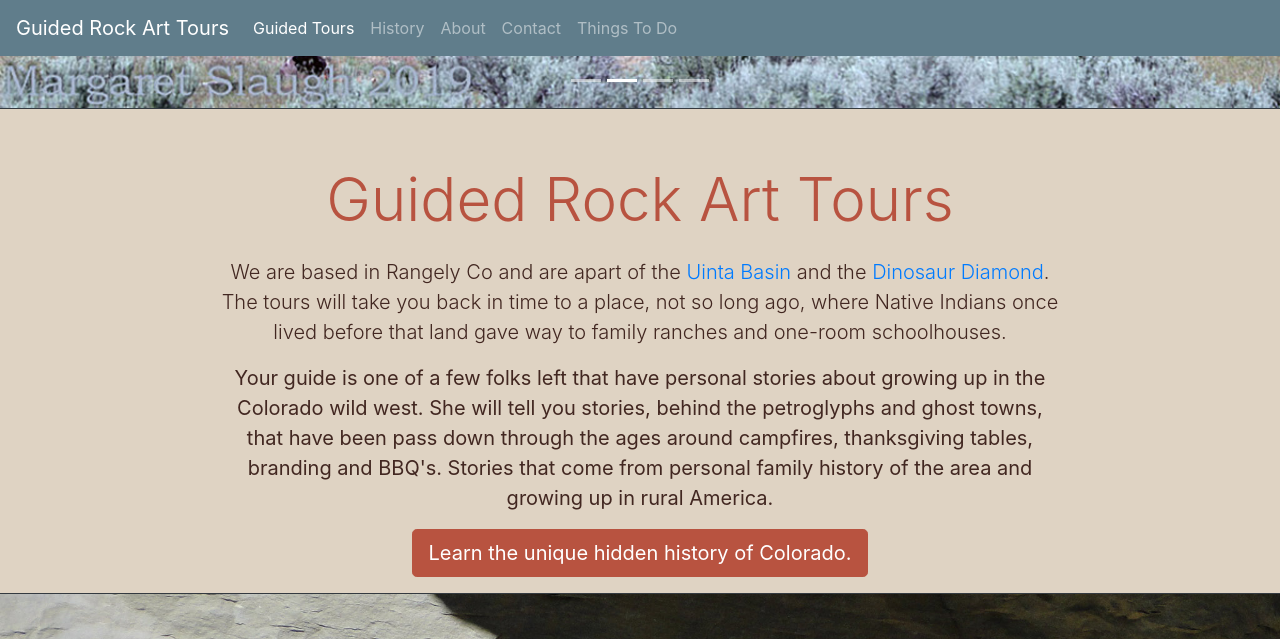
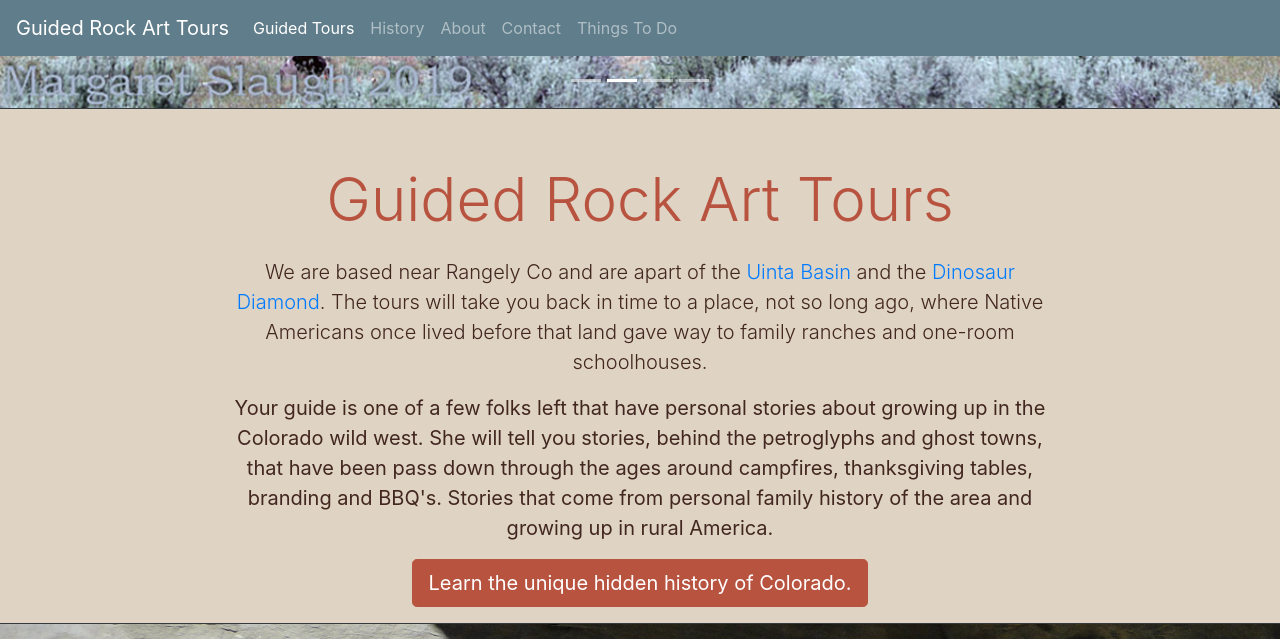
Before and after one commit to Clients/CPDTRockArtTours, a Jekyll site: the page built from index.html, in a window 1280 px wide and 900 px high, scrolled down 504 px, cut to the strip 0-639 px from the top of the window. Built offline with Jekyll 4.4.1, drawn with Linux system fonts in a browser that asks for light colours; nearby versions of some CDN libraries.

Commit message:
update content

```diff
--- a/Dragon-Trail.html
+++ b/Dragon-Trail.html
@@ -22,8 +22,7 @@ permalink: /dragon-trail
 
           <h2>Ghost Towns</h2>
 
-          <p>If you are staying in or around Rangely and are adventures you could visit the neighboring ghost towns of Dragon City, Watson,
-          and Rainbow. As this is not part of the Rock Art Tour, we like to share the history of these small ghost towns as our guide has
+          <p>YAs this is not part of the Rock Art Tour, we like to share the history of these small ghost towns as our guide has
           roots in Dragon City.</p>
 
           <p>Dragon City, Utah was founded around 1888 as a Gilsonite mining camp. It was an end-of-line town for the Uintah Railway.
--- a/index.html
+++ b/index.html
@@ -13,9 +13,9 @@ layout: default
       <div class="col-md-8 offset-md-2">
         <h1 class="display-3">{{site.title}}</h1>
 
-        <p class="lead">We are based in Rangely Co and are apart of the <a href="https://en.wikipedia.org/wiki/Uinta_Basin" title="Overview of the Uinta Basin" target="_blank">Uinta Basin</a>
+        <p class="lead">We are based near Rangely Co and are apart of the <a href="https://en.wikipedia.org/wiki/Uinta_Basin" title="Overview of the Uinta Basin" target="_blank">Uinta Basin</a>
         and the <a href="" title="Dinosaur Diamond Scenic Byway" target="_blank">Dinosaur Diamond</a>. The tours will take you back in time to a place, not so long ago,
-        where Native Indians once lived before that land gave way to family ranches and one-room schoolhouses.</p>
+        where Native Americans once lived before that land gave way to family ranches and one-room schoolhouses.</p>
 
         <p>Your guide is one of a few folks left that have personal stories about growing up in the Colorado wild west. She will tell
         you stories, behind the petroglyphs and ghost towns, that have been pass down through the ages around campfires, thanksgiving
```
